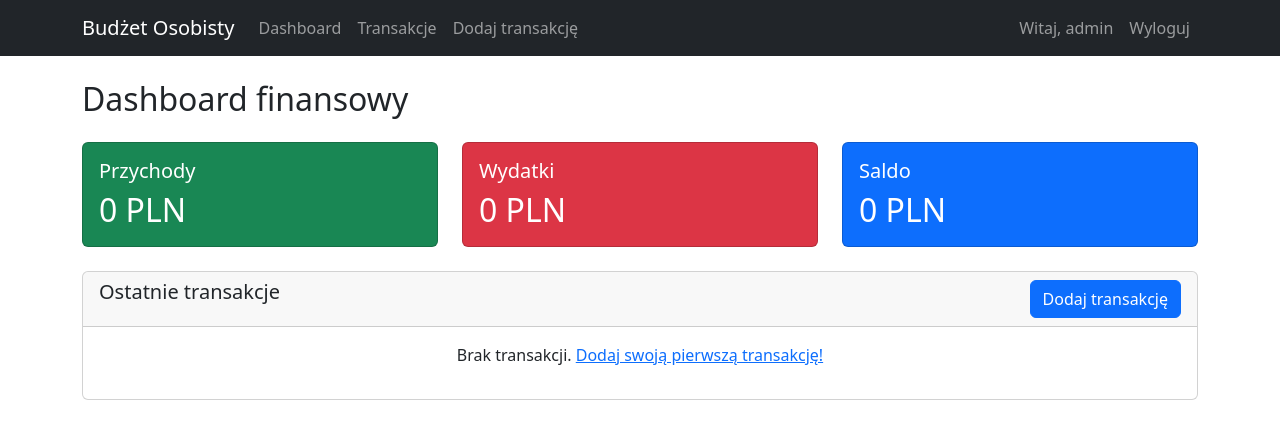
After one commit to MonkeyBooze/budget-management-application, a Django app: page / in a window 1280 px wide. The commit adds this page. Shown: the top 439 px of the page. Run offline with Django 5.2, Linux system fonts and the light colour scheme; a user stored in the database is signed in; data that the repository does not hold is empty.

Commit message:
Poprawy błędów + dodanie dashboarda

```diff
--- /dev/null
+++ b/finanse/templates/finanse/base_generic.html
@@ -0,0 +1,65 @@
+<!DOCTYPE html>
+<html lang="pl">
+<head>
+    <meta charset="UTF-8">
+    <meta name="viewport" content="width=device-width, initial-scale=1.0">
+    <title>{% block title %}Budżet Osobisty{% endblock %}</title>
+    <link href="https://cdn.jsdelivr.net/npm/bootstrap@5.3.0/dist/css/bootstrap.min.css" rel="stylesheet">
+</head>
+<body>
+    <nav class="navbar navbar-expand-lg navbar-dark bg-dark">
+        <div class="container">
+            <a class="navbar-brand" href="{% url 'dashboard' %}">Budżet Osobisty</a>
+            <button class="navbar-toggler" type="button" data-bs-toggle="collapse" data-bs-target="#navbarNav">
+                <span class="navbar-toggler-icon"></span>
+            </button>
+            <div class="collapse navbar-collapse" id="navbarNav">
+                <ul class="navbar-nav me-auto">
+                    {% if user.is_authenticated %}
+                        <li class="nav-item">
+                            <a class="nav-link" href="{% url 'dashboard' %}">Dashboard</a>
+                        </li>
+                        <li class="nav-item">
+                            <a class="nav-link" href="{% url 'lista_transakcji' %}">Transakcje</a>
+                        </li>
+                        <li class="nav-item">
+                            <a class="nav-link" href="{% url 'dodaj_transakcje' %}">Dodaj transakcję</a>
+                        </li>
+                    {% endif %}
+                </ul>
+                <ul class="navbar-nav">
+                    {% if user.is_authenticated %}
+                        <li class="nav-item">
+                            <span class="nav-link">Witaj, {{ user.username }}</span>
+                        </li>
+                        <li class="nav-item">
+                            <a class="nav-link" href="{% url 'logout' %}">Wyloguj</a>
+                        </li>
+                    {% else %}
+                        <li class="nav-item">
+                            <a class="nav-link" href="{% url 'login' %}">Zaloguj</a>
+                        </li>
+                        <li class="nav-item">
+                            <a class="nav-link" href="{% url 'rejestracja' %}">Rejestracja</a>
+                        </li>
+                    {% endif %}
+                </ul>
+            </div>
+        </div>
+    </nav>
+
+    <div class="container mt-4">
+        {% if messages %}
+            {% for message in messages %}
+                <div class="alert alert-{{ message.tags }}">
+                    {{ message }}
+                </div>
+            {% endfor %}
+        {% endif %}
+
+        {% block content %}{% endblock %}
+    </div>
+
+    <script src="https://cdn.jsdelivr.net/npm/bootstrap@5.3.0/dist/js/bootstrap.bundle.min.js"></script>
+</body>
+</html>
--- /dev/null
+++ b/finanse/templates/finanse/dashboard.html
@@ -0,0 +1,72 @@
+{% extends 'finanse/base_generic.html' %}
+
+{% block content %}
+<h2>Dashboard finansowy</h2>
+
+<div class="row mt-4">
+    <div class="col-md-4">
+        <div class="card bg-success text-white">
+            <div class="card-body">
+                <h5 class="card-title">Przychody</h5>
+                <h2 class="card-text">{{ przychody_suma }} PLN</h2>
+            </div>
+        </div>
+    </div>
+    <div class="col-md-4">
+        <div class="card bg-danger text-white">
+            <div class="card-body">
+                <h5 class="card-title">Wydatki</h5>
+                <h2 class="card-text">{{ wydatki_suma }} PLN</h2>
+            </div>
+        </div>
+    </div>
+    <div class="col-md-4">
+        <div class="card {% if saldo >= 0 %}bg-primary{% else %}bg-danger{% endif %} text-white">
+            <div class="card-body">
+                <h5 class="card-title">Saldo</h5>
+                <h2 class="card-text">{{ saldo }} PLN</h2>
+            </div>
+        </div>
+    </div>
+</div>
+
+<div class="card mt-4">
+    <div class="card-header d-flex justify-content-between">
+        <h5>Ostatnie transakcje</h5>
+        <a href="{% url 'dodaj_transakcje' %}" class="btn btn-primary">Dodaj transakcję</a>
+    </div>
+    <div class="card-body">
+        {% if transakcje %}
+            <table class="table">
+                <thead>
+                    <tr>
+                        <th>Data</th>
+                        <th>Opis</th>
+                        <th>Kategoria</th>
+                        <th>Typ</th>
+                        <th>Kwota</th>
+                    </tr>
+                </thead>
+                <tbody>
+                    {% for transakcja in transakcje %}
+                        <tr>
+                            <td>{{ transakcja.data|date:"d.m.Y H:i" }}</td>
+                            <td>{{ transakcja.opis|default:"-" }}</td>
+                            <td>{{ transakcja.kategoria|default:"-" }}</td>
+                            <td>{{ transakcja.get_typ_display }}</td>
+                            <td class="{% if transakcja.typ == 'przychód' %}text-success{% else %}text-danger{% endif %}">
+                                {{ transakcja.kwota }} PLN
+                            </td>
+                        </tr>
+                    {% endfor %}
+                </tbody>
+            </table>
+            <div class="text-center">
+                <a href="{% url 'lista_transakcji' %}" class="btn btn-outline-primary">Zobacz wszystkie transakcje</a>
+            </div>
+        {% else %}
+            <p class="text-center">Brak transakcji. <a href="{% url 'dodaj_transakcje' %}">Dodaj swoją pierwszą transakcję!</a></p>
+        {% endif %}
+    </div>
+</div>
+{% endblock %}
--- a/finanse/urls.py
+++ b/finanse/urls.py
@@ -1,8 +1,13 @@
-from django.urls import path
-from .views import rejestracja
-from .views import dodaj_transakcje
+from django.contrib import admin
+from django.urls import path, include
+from django.contrib.auth import views as auth_views
+from finanse import views as finanse_views
 
 urlpatterns = [
-    path("rejestracja/", rejestracja, name="rejestracja"),
-    path("dodaj/", dodaj_transakcje, name="dodaj_transakcje"),
-]
+    path('admin/', admin.site.urls),
+    path('accounts/', include('django.contrib.auth.urls')),
+    path('rejestracja/', finanse_views.rejestracja, name='rejestracja'),
+    path('dodaj/', finanse_views.dodaj_transakcje, name='dodaj_transakcje'),
+    path('', finanse_views.dashboard, name='dashboard'),
+    path('lista/', finanse_views.lista_transakcji, name='lista_transakcji'),
+    ]
--- a/finanse/views.py
+++ b/finanse/views.py
@@ -1,7 +1,9 @@
 from django.shortcuts import render, redirect
 from django.contrib.auth.forms import UserCreationForm
-from .models import Transakcja
+from .models import Transakcja, Kategoria
 from .forms import TransakcjaForm
+from django.contrib.auth.decorators import login_required
+from django.contrib import messages
 
 def dodaj_transakcje(request):
     if request.method == "POST":
@@ -20,7 +22,33 @@ def rejestracja(request):
         form = UserCreationForm(request.POST)
         if form.is_valid():
             form.save()
+            username = form.cleaned_data.get('username')
+            messages.success(request, f'Konto dla {username} zostało utworzone! Możesz się teraz zalogować.')
             return redirect("login")
     else:
         form = UserCreationForm()
     return render(request, "finanse/registration/rejestracja.html", {"form": form})
+
+@login_required()
+def dashboard(request):
+    transakcje = Transakcja.objects.filter(user=request.user).order_by('-data')[:5]
+
+    przychody = Transakcja.objects.filter(user=request.user, typ='przychód')
+    przychody_suma = sum(item.kwota for item in przychody)
+
+    wydatki = Transakcja.objects.filter(user=request.user, typ='wydatek')
+    wydatki_suma = sum(item.kwota for item in wydatki)
+
+    saldo = przychody_suma - wydatki_suma
+
+    context = {
+        'transakcje': transakcje,
+        'przychody_suma': przychody_suma,
+        'wydatki_suma': wydatki_suma,
+        'saldo': saldo,
+    }
+    return render(request, 'finanse/dashboard.html', context)
+
+def lista_transakcji(request):
+    transakcje = Transakcja.objects.filter(user=request.user).order_by('-data')
+    return render(request, 'finanse/lista.html', {'transakcje': transakcje})
```
Also changed, not shown: db.sqlite3, finanse/templates/base_generic.html (line endings or trailing spaces).
